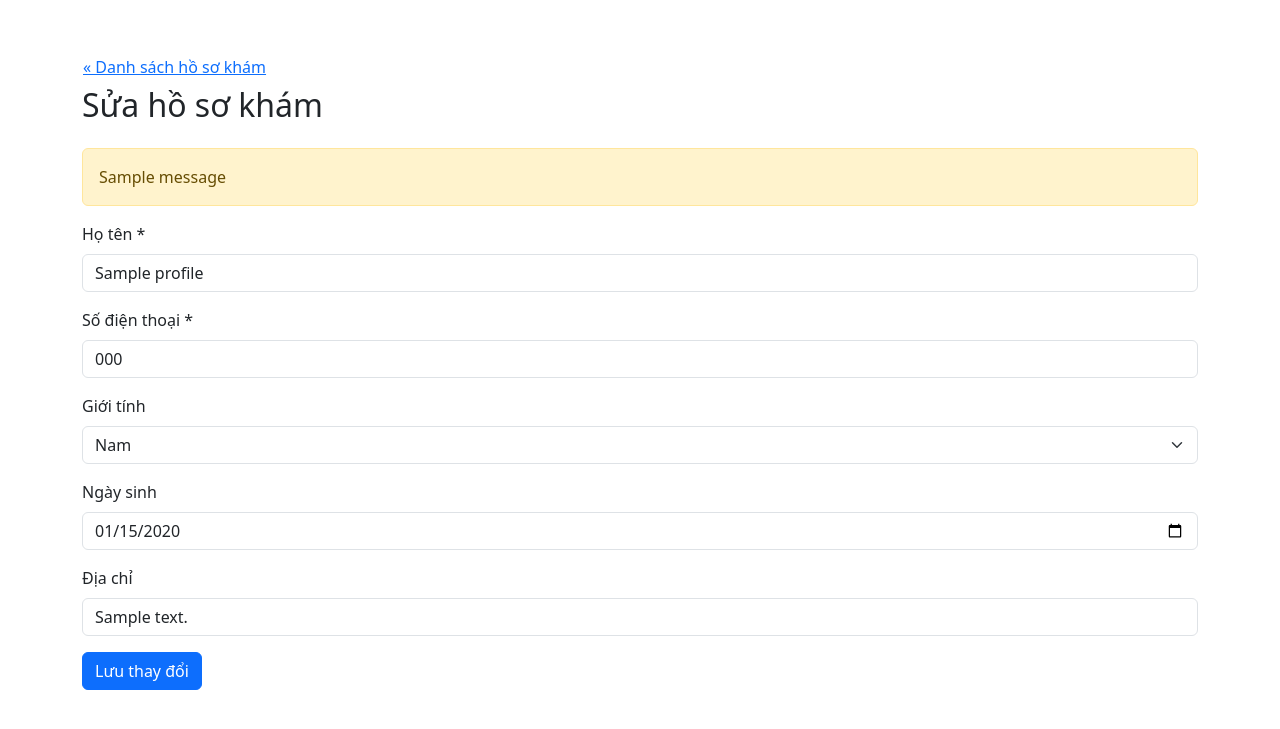
After one commit to BookingOnlineClinic-Team/BookingOnlineClinic, a Flask app: page /health-profiles/1 in a window 1280 px wide. The commit adds this page. Shown: the top 729 px of the page. Run offline with Flask 3, Linux system fonts and the light colour scheme; a user stored in the database is signed in; tables that the repository leaves empty hold one stand-in row (values such as "Sample post"); one stand-in notice (Sample message) is shown.

Commit message:
QB-8 feat(health-profile): them chuc nang sua ho so kham

```diff
--- a/bookingonline/index.py
+++ b/bookingonline/index.py
@@ -2,7 +2,7 @@
 Nơi DUY NHẤT được phép khai báo route. Không query DB trực tiếp ở đây — mọi
 thao tác DB phải đi qua bookingonline.models.dao (theo CLAUDE.md).
 """
-from datetime import date, datetime, timedelta
+from datetime import datetime, timedelta
 from flask import render_template, request, redirect, flash, url_for, jsonify
 from flask_login import login_user, logout_user, current_user, login_required
 from bookingonline import app, login, db
@@ -56,35 +56,7 @@ def health_profiles():
             flash('Chỉ tài khoản bệnh nhân mới được tạo hồ sơ khám.')
             return redirect(url_for('health_profiles'))
 
-        name = request.form.get('name', '').strip()
-        phone = request.form.get('phone', '').strip()
-        gender_raw = request.form.get('gender', '').strip()
-        dob_raw = request.form.get('dateOfBirth', '').strip()
-        address = request.form.get('address', '').strip()
-
-        errors = []
-        if not name:
-            errors.append('Vui lòng nhập họ tên.')
-
-        if not utils.is_valid_phone(phone):
-            errors.append('Số điện thoại không hợp lệ (10 số, bắt đầu bằng 0).')
-
-        gender = None
-        if gender_raw:
-            try:
-                gender = GenderEnum(gender_raw)
-            except ValueError:
-                errors.append('Giới tính không hợp lệ.')
-
-        date_of_birth = None
-        if dob_raw:
-            date_of_birth = utils.parse_date(dob_raw)
-            if date_of_birth is None:
-                errors.append('Ngày sinh không đúng định dạng.')
-            elif date_of_birth > date.today():
-                errors.append('Ngày sinh không được ở tương lai.')
-            elif not utils.is_valid_birth_date(date_of_birth):
-                errors.append('Ngày sinh không hợp lệ (quá xa so với hiện tại).')
+        data, errors = utils.validate_health_profile_form(request.form)
 
         if errors:
             for e in errors:
@@ -92,16 +64,44 @@ def health_profiles():
             profiles = dao.get_health_profiles_by_user(current_user.id)
             return render_template('health_profiles.html', profiles=profiles, form=request.form)
 
-        dao.create_health_profile(
-            user_id=current_user.id,
-            name=name,
-            phone=phone,
-            gender=gender,
-            date_of_birth=date_of_birth,
-            address=address or None,
-        )
+        dao.create_health_profile(user_id=current_user.id, **data)
         flash('Tạo hồ sơ khám thành công!')
         return redirect(url_for('health_profiles'))
 
     profiles = dao.get_health_profiles_by_user(current_user.id)
     return render_template('health_profiles.html', profiles=profiles, form=None)
+
+
+@app.route('/health-profiles/<int:profile_id>', methods=['GET', 'PATCH'])
+@login_required
+def health_profile_detail(profile_id):
+    """UC: Xem/sửa 1 hồ sơ khám theo id. GET = hiển thị form sửa (chưa cần
+    trang "xem chi tiết" riêng nên GET dùng luôn template form, prefill sẵn
+    dữ liệu). PATCH = cập nhật thật, gọi qua fetch() trong template vì HTML
+    form thuần không hỗ trợ method PATCH — trả JSON {redirect: <url>} để JS
+    điều hướng sau khi xong.
+    Cả 2 method đều chỉ cho chủ sở hữu (dao.get_health_profile_by_id filter
+    theo current_user.id) — user khác dò id trên URL sẽ nhận 'không tìm
+    thấy'/404, không lộ thông tin hồ sơ người khác."""
+    profile = dao.get_health_profile_by_id(profile_id, current_user.id)
+
+    if request.method == 'PATCH':
+        if not profile:
+            flash('Không tìm thấy hồ sơ khám hoặc bạn không có quyền chỉnh sửa.')
+            return jsonify(redirect=url_for('health_profiles')), 404
+
+        data, errors = utils.validate_health_profile_form(request.form)
+
+        if errors:
+            for e in errors:
+                flash(e)
+            return jsonify(redirect=url_for('health_profile_detail', profile_id=profile_id)), 400
+
+        dao.update_health_profile(profile, **data)
+        flash('Cập nhật hồ sơ khám thành công!')
+        return jsonify(redirect=url_for('health_profiles'))
+
+    if not profile:
+        flash('Không tìm thấy hồ sơ khám hoặc bạn không có quyền chỉnh sửa.')
+        return redirect(url_for('health_profiles'))
+    return render_template('health_profile_edit.html', profile=profile, form=None)
--- a/bookingonline/models/dao.py
+++ b/bookingonline/models/dao.py
@@ -41,3 +41,26 @@ def create_health_profile(user_id, name, phone, gender=None, date_of_birth=None,
     db.session.add(profile)
     db.session.commit()
     return profile
+
+
+def get_health_profile_by_id(profile_id, user_id):
+    """Lấy 1 hồ sơ khám theo id, CHỈ trả về nếu hồ sơ đó thuộc sở hữu của
+    user_id — bắt buộc để tránh IDOR (user A sửa được hồ sơ của user B chỉ
+    bằng cách đổi id trên URL). Trả None nếu không tồn tại hoặc không phải
+    chủ sở hữu."""
+    return (PatientHealthProfile.query
+            .filter(PatientHealthProfile.id == profile_id, PatientHealthProfile.userId == user_id)
+            .first())
+
+
+def update_health_profile(profile, name, phone, gender=None, date_of_birth=None, address=None):
+    """Cập nhật 1 hồ sơ khám đã lấy sẵn qua get_health_profile_by_id (đã được
+    xác nhận đúng chủ sở hữu ở đó). Validate phải làm ở utils/index TRƯỚC khi
+    gọi hàm này."""
+    profile.name = name
+    profile.phone = phone
+    profile.gender = gender
+    profile.dateOfBirth = date_of_birth
+    profile.address = address
+    db.session.commit()
+    return profile
--- /dev/null
+++ b/bookingonline/templates/health_profile_edit.html
@@ -0,0 +1,65 @@
+<!DOCTYPE html>
+<html lang="vi">
+<head>
+  <meta charset="UTF-8">
+  <title>Sửa hồ sơ khám</title>
+  <link rel="stylesheet" href="https://cdn.jsdelivr.net/npm/bootstrap@5.3.2/dist/css/bootstrap.min.css">
+</head>
+<body class="container mt-5">
+  <a href="{{ url_for('health_profiles') }}" class="btn btn-link px-0">&laquo; Danh sách hồ sơ khám</a>
+  <h2 class="mb-4">Sửa hồ sơ khám</h2>
+
+  {% with messages = get_flashed_messages() %}
+    {% if messages %}
+      <div class="alert alert-warning">
+        {% for msg in messages %}<p class="mb-0">{{ msg }}</p>{% endfor %}
+      </div>
+    {% endif %}
+  {% endwith %}
+
+  <!-- HTML form thuần không hỗ trợ method PATCH -> submit qua fetch() bên
+       dưới, gọi thật PATCH /health-profiles/<id> -->
+  <form id="editForm">
+    <div class="mb-3">
+      <label for="name" class="form-label">Họ tên *</label>
+      <input type="text" class="form-control" id="name" name="name" value="{{ profile.name }}" required>
+    </div>
+    <div class="mb-3">
+      <label for="phone" class="form-label">Số điện thoại *</label>
+      <input type="text" class="form-control" id="phone" name="phone" value="{{ profile.phone }}" required>
+    </div>
+    <div class="mb-3">
+      <label for="gender" class="form-label">Giới tính</label>
+      {% set g = profile.gender.value if profile.gender else '' %}
+      <select class="form-select" id="gender" name="gender">
+        <option value="" {% if g == '' %}selected{% endif %}>-- Không chọn --</option>
+        <option value="MALE" {% if g == 'MALE' %}selected{% endif %}>Nam</option>
+        <option value="FEMALE" {% if g == 'FEMALE' %}selected{% endif %}>Nữ</option>
+      </select>
+    </div>
+    <div class="mb-3">
+      <label for="dateOfBirth" class="form-label">Ngày sinh</label>
+      <input type="date" class="form-control" id="dateOfBirth" name="dateOfBirth" value="{{ profile.dateOfBirth or '' }}">
+    </div>
+    <div class="mb-3">
+      <label for="address" class="form-label">Địa chỉ</label>
+      <input type="text" class="form-control" id="address" name="address" value="{{ profile.address or '' }}">
+    </div>
+    <button type="submit" class="btn btn-primary">Lưu thay đổi</button>
+  </form>
+
+  <script>
+    document.getElementById('editForm').addEventListener('submit', function (e) {
+      e.preventDefault();
+      var body = new URLSearchParams(new FormData(e.target));
+      fetch("{{ url_for('health_profile_detail', profile_id=profile.id) }}", {
+        method: 'PATCH',
+        body: body
+      })
+        .then(function (res) { return res.json(); })
+        .then(function (data) { window.location.href = data.redirect; })
+        .catch(function () { alert('Có lỗi xảy ra, vui lòng thử lại.'); });
+    });
+  </script>
+</body>
+</html>
--- a/bookingonline/templates/health_profiles.html
+++ b/bookingonline/templates/health_profiles.html
@@ -27,6 +27,7 @@
         <th>Giới tính</th>
         <th>Ngày sinh</th>
         <th>Địa chỉ</th>
+        <th>Thao tác</th>
       </tr>
     </thead>
     <tbody>
@@ -38,6 +39,7 @@
         <td>{{ p.gender.value if p.gender else '' }}</td>
         <td>{{ p.dateOfBirth or '' }}</td>
         <td>{{ p.address or '' }}</td>
+        <td><a href="{{ url_for('health_profile_detail', profile_id=p.id) }}" class="btn btn-sm btn-outline-primary">Sửa</a></td>
       </tr>
       {% endfor %}
     </tbody>
```
Also changed, not shown: bookingonline/utils.py (+47 -0 lines).
